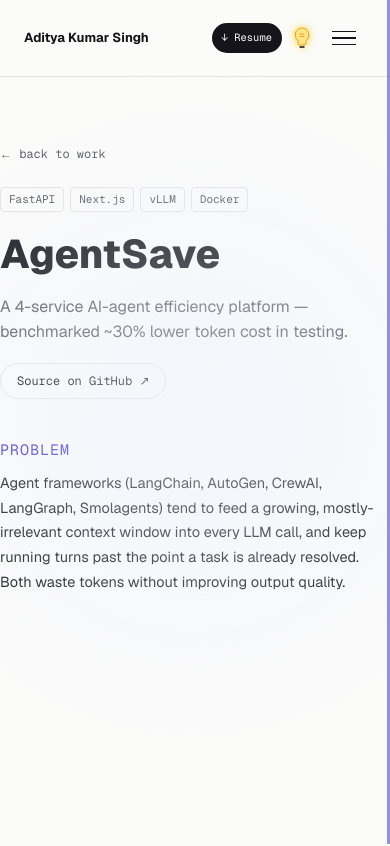
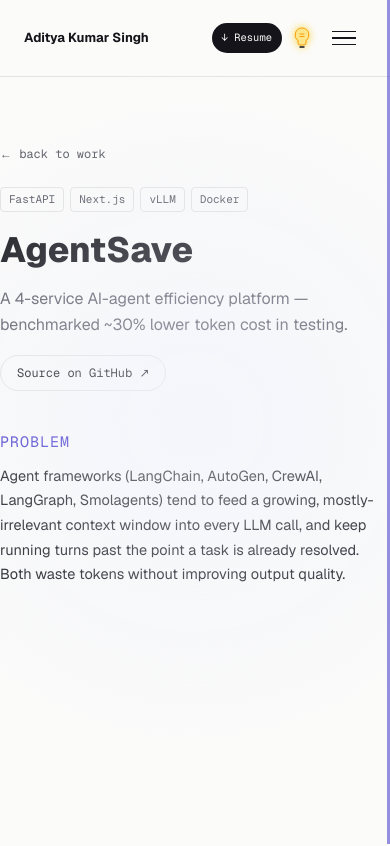
Before and after one commit to aks-builds/aks-builds.github.io, a Next.js app: page /work/agentsave in a window 390 px wide. Shown: the top 846 px of the page. Built offline with nearby package versions, Linux system fonts and the light colour scheme.

Commit message:
feat: clamp case-study title and stack stat callout on phones

```diff
--- a/src/app/work/[slug]/case-study.module.css
+++ b/src/app/work/[slug]/case-study.module.css
@@ -27,7 +27,7 @@
 }
 
 .title {
-  font-size: 40px;
+  font-size: clamp(28px, 9vw, 40px);
   font-weight: 800;
   color: var(--text);
   margin: 0 0 10px;
@@ -156,3 +156,11 @@
   border-radius: 4px;
   padding: 4px 8px;
 }
+
+@media (max-width: 480px) {
+  .statCallout {
+    flex-direction: column;
+    align-items: flex-start;
+    gap: 4px;
+  }
+}
```
